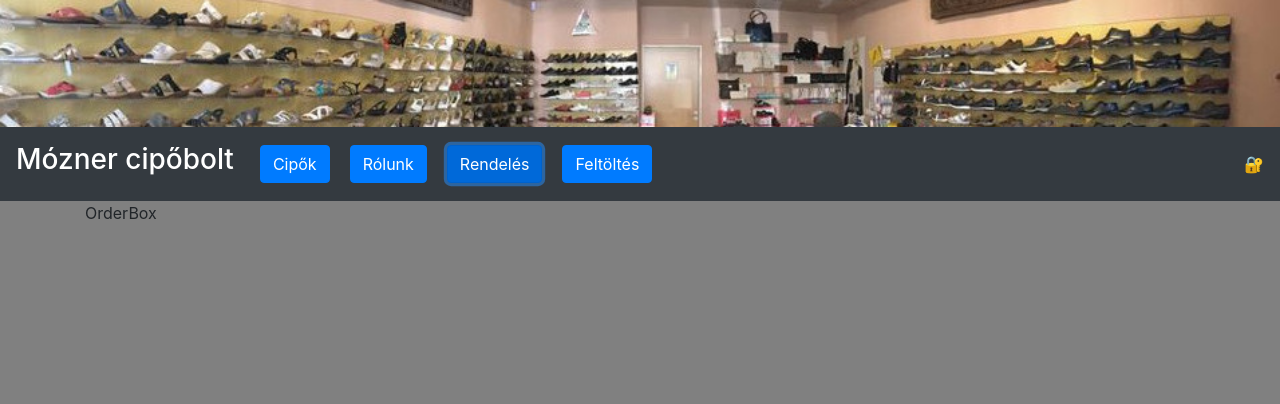
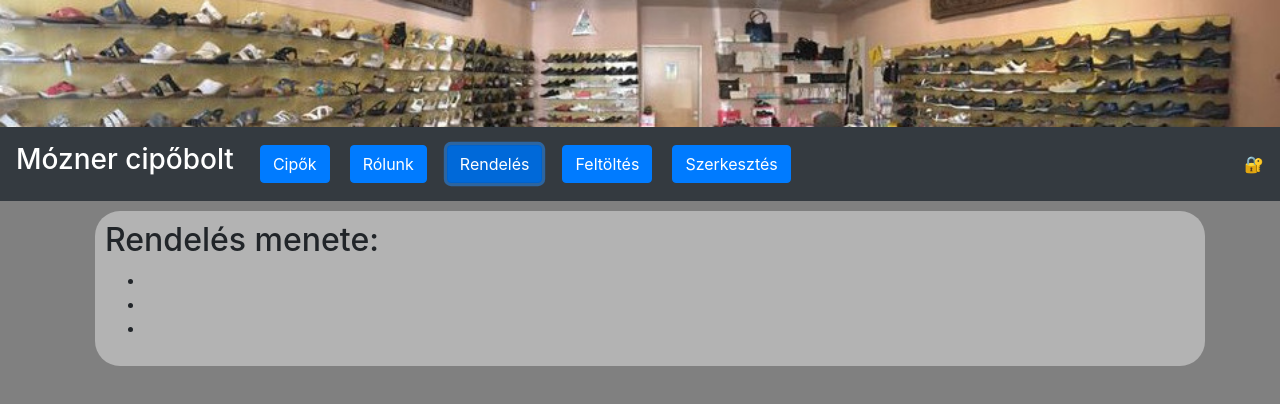
Before and after one commit to Albi012/mozner-cipo-frontend, a React (Create React App) app: page / in a window 1280 px wide. Both pictures are taken after a click on the button "Rendelés". Shown: the top 404 px of the page. Built offline with nearby package versions, Linux system fonts and the light colour scheme; no server answers.

Commit message:
Create edit page

```diff
--- a/src/App.js
+++ b/src/App.js
@@ -14,6 +14,10 @@ class App extends React.Component {
 
   loadInfo = () => {
     this.setState({ view: "info" });
+  };
+
+  loadEditor = () => {
+    this.setState({ view: "edit" });
   };
 
   loadOrder = () => {
@@ -53,6 +57,7 @@ class App extends React.Component {
           loadOrder={this.loadOrder}
           loadUploadForm={this.loadUploadForm}
           loadLoginForm={this.loadLoginForm}
+          loadEditor={this.loadEditor}
         />
         <PageContent view={this.state.view} />
       </div>
--- a/src/components/Header.js
+++ b/src/components/Header.js
@@ -1,16 +1,60 @@
 import React from "react";
-import { Navbar } from "react-bootstrap";
+import { Navbar,Nav } from "react-bootstrap";
 
 const Header = (props) => {
   return (
-    <Navbar bg="dark" variant="dark" sticky="bottom">
-      <Navbar.Brand className="justify-content-between"><h3>Mózner cipőbolt</h3></Navbar.Brand>
-      <button className="btn btn-primary" style={{margin:'10px'}} onClick={props.loadShoes}>Cipők</button>
-      <button className="btn btn-primary" style={{margin:'10px'}} onClick={props.loadInfo}>Rólunk</button>
-      <button className="btn btn-primary" style={{margin:'10px'}} onClick={props.loadOrder}>Rendelés</button>
-      <button className="btn btn-primary" style={{margin:'10px'}} onClick={props.loadUploadForm}>Feltöltés</button>
+    <Navbar expand="lg" bg="dark" variant="dark" sticky="bottom">
+      <Navbar.Brand className="justify-content-between">
+        <h3>Mózner cipőbolt</h3>
+      </Navbar.Brand>
+      <Navbar.Toggle aria-controls="responsive-navbar-nav" />
+      <Navbar.Collapse id="responsive-navbar-nav">
+      <Nav className="mr-auto">
+      <button
+        className="btn btn-primary"
+        style={{ margin: "10px" }}
+        onClick={props.loadShoes}
+      >
+        Cipők
+      </button>
+      <button
+        className="btn btn-primary"
+        style={{ margin: "10px" }}
+        onClick={props.loadInfo}
+      >
+        Rólunk
+      </button>
+      <button
+        className="btn btn-primary"
+        style={{ margin: "10px" }}
+        onClick={props.loadOrder}
+      >
+        Rendelés
+      </button>
+      <button
+        className="btn btn-primary"
+        style={{ margin: "10px" }}
+        onClick={props.loadUploadForm}
+      >
+        Feltöltés
+      </button>
+      <button
+        className="btn btn-primary"
+        style={{ margin: "10px" }}
+        onClick={props.loadEditor}
+      >
+        Szerkesztés
+      </button>
+      </Nav>
+      </Navbar.Collapse>
       {/* eslint-disable-next-line */}
-      <span role="img" style={{marginLeft:"auto", marginRight:"0",cursor:"pointer"}} onClick={props.loadLoginForm}>🔐</span>
+      <span
+        role="img"
+        style={{ marginLeft: "auto", marginRight: "0", cursor: "pointer" }}
+        onClick={props.loadLoginForm}
+      >
+        🔐
+      </span>
     </Navbar>
   );
 };
--- a/src/components/LoginForm.js
+++ b/src/components/LoginForm.js
@@ -13,9 +13,9 @@ class LoginForm extends Component {
     this.setState({ pass: event.target.value });
   };
 
-  handleSignOut=(event)=>{
-    firebaseApp.auth().signOut()
-  }
+  handleSignOut = (event) => {
+    firebaseApp.auth().signOut();
+  };
 
   handleLogin = (event) => {
     event.preventDefault();
@@ -29,7 +29,15 @@ class LoginForm extends Component {
     return (
       <div>
         <div>
-          <Form onSubmit={this.handleLogin}>
+          <Form
+            onSubmit={this.handleLogin}
+            style={{
+              backgroundColor: "#b3b3b3",
+              borderRadius: "25px",
+              padding: "10px",
+              margin:'10px'
+            }}
+          >
             <Row style={{ margin: "10px" }}>
               <Col>
                 <Form.Control
@@ -44,7 +52,7 @@ class LoginForm extends Component {
                 <Form.Control
                   onChange={this.handlePassChange}
                   placeholder="Jelszó"
-                  type="text"
+                  type="password"
                 />
               </Col>
             </Row>
--- a/src/components/OrderBox.js
+++ b/src/components/OrderBox.js
@@ -1,9 +1,26 @@
-import React from 'react'
+import React from "react";
+import { Container } from "react-bootstrap";
 
 export default function OrderBox() {
-    return (
-        <div>
-            OrderBox
-        </div>
-    )
+  return (
+    <Container
+      style={{
+        margin: "10px",
+        height: "auto",
+        weight: "auto",
+        backgroundColor: "#b3b3b3",
+        borderRadius: "25px",
+        padding: "10px",
+      }}
+    >
+      <h2>Rendelés menete:</h2>
+      <p>
+        <ul>
+            <li></li>
+            <li></li>
+            <li></li>
+        </ul>
+      </p>
+    </Container>
+  );
 }
--- a/src/components/PageContent.js
+++ b/src/components/PageContent.js
@@ -3,6 +3,7 @@ import {Container} from 'react-bootstrap'
 import ShoeList from "./ShoeList"
 import InfoBox from "./InfoBox"
 import LoginForm from './LoginForm'
+import ShoeEditList from './ShoeEditList';
 import OrderBox from './OrderBox'
 import UploadForm from './UploadForm'
 
@@ -10,7 +11,7 @@ import UploadForm from './UploadForm'
 export default function PageContent(props) {
     return (
         <Container>
-            {props.view==="shoes" ? <ShoeList/> : props.view==="info" ? <InfoBox/> : props.view==="order" ? <OrderBox/>: props.view==="upload" ? <UploadForm/>: props.view==="login" ? <LoginForm/> : <ShoeList/>}
+            {props.view==="shoes" ? <ShoeList/> : props.view==="info" ? <InfoBox/> : props.view==="order" ? <OrderBox/>: props.view==="upload" ? <UploadForm/>: props.view==="edit" ? <ShoeEditList/>: props.view==="login" ? <LoginForm/> : <ShoeList/>}
         </Container>
     )
 }
--- /dev/null
+++ b/src/components/ShoeEditItem.js
@@ -0,0 +1,9 @@
+import React from "react";
+
+function ShoeEditItem(props) {
+  return <div>
+
+  </div>;
+}
+
+export default ShoeEditItem;
--- /dev/null
+++ b/src/components/ShoeEditList.js
@@ -0,0 +1,29 @@
+import React, { Component } from 'react'
+import axios from 'axios';
+import ShoeEditItem from './ShoeEditItem';
+
+class ShoeEditList extends Component {
+
+    state={shoes:[]}
+
+    componentDidMount() {
+        axios.get(`http://localhost:8080/shoes/`)
+          .then(res => {
+            const shoesData = res.data;
+            this.setState({ shoes : shoesData });
+          })
+      }
+
+    render() {
+
+        const shoeEditItemList = this.state.shoes.map((shoe,i) => <ShoeEditItem imgUrl={shoe.url} name={shoe.name} brand={shoe.brand} />)
+
+        return(
+            <div>
+                {shoeEditItemList}
+            </div>
+        )
+    }
+}
+
+export default ShoeEditList
--- a/src/components/ShoeItem.js
+++ b/src/components/ShoeItem.js
@@ -7,14 +7,14 @@ const ShoeItem = (props) => {
     <Card >
       <Card.Img
         src={props.imgUrl}
-        alt="123"
+        alt={props.name}
       />
       <Card.Body>
         <Card.Title>{props.name}</Card.Title>
         <Card.Text>
+          Márka:{props.brand}<br/>
           Méret:{props.size}<br/>
-          Ár:{props.price}<br/>
-          Raktáron:{props.quantity}<br/>
+          Ár:{props.price}.Ft<br/>
         </Card.Text>
       </Card.Body>
     </Card>
--- a/src/components/ShoeList.js
+++ b/src/components/ShoeList.js
@@ -25,7 +25,7 @@ class ShoeList extends React.Component {
             name={shoe.name}
             size={shoe.size}
             price={shoe.price}
-            quantity={shoe.quantity}
+            brand={shoe.brand}
             imgUrl={shoe.url}
           />
         </Col>
--- a/src/components/UploadForm.js
+++ b/src/components/UploadForm.js
@@ -1,6 +1,7 @@
 import React, { Component } from "react";
 import axios from "axios";
-import firebaseApp from '../config/FireConfig'
+import firebaseApp from "../config/FireConfig";
+import ShoeEditList from "./ShoeEditList";
 import { Form, Row, Col, Button } from "react-bootstrap";
 
 class UploadForm extends Component {
@@ -71,7 +72,15 @@ class UploadForm extends Component {
   render() {
     return (
       <div>
-        <Form onSubmit={this.handleUpload}>
+        <Form
+          onSubmit={this.handleUpload}
+          style={{
+            backgroundColor: "#b3b3b3",
+            borderRadius: "25px",
+            padding: "10px",
+            margin:'10px'
+          }}
+        >
           <Row style={{ margin: "10px" }}>
             <Col>
               <Form.Control
@@ -106,25 +115,26 @@ class UploadForm extends Component {
             <Col>
               <Form.Control
                 placeholder="Ár"
-                type="text"
+                type="number"
                 value={this.state.price}
                 onChange={this.handlePriceChange}
               />
             </Col>
           </Row>
           <Row style={{ margin: "10px" }}>
-            <Col style={{textAlign: "center"}}>
+            <Col style={{ textAlign: "center" }}>
               <Form.File>
                 <Form.File.Input onChange={this.handleFileChange} />
               </Form.File>
             </Col>
           </Row>
           <Row style={{ margin: "10px" }}>
-            <Col style={{textAlign: "center"}}>
+            <Col style={{ textAlign: "center" }}>
               <Button type="submit">Feltöltés!</Button>
             </Col>
           </Row>
         </Form>
+        <ShoeEditList />
       </div>
     );
   }
```
